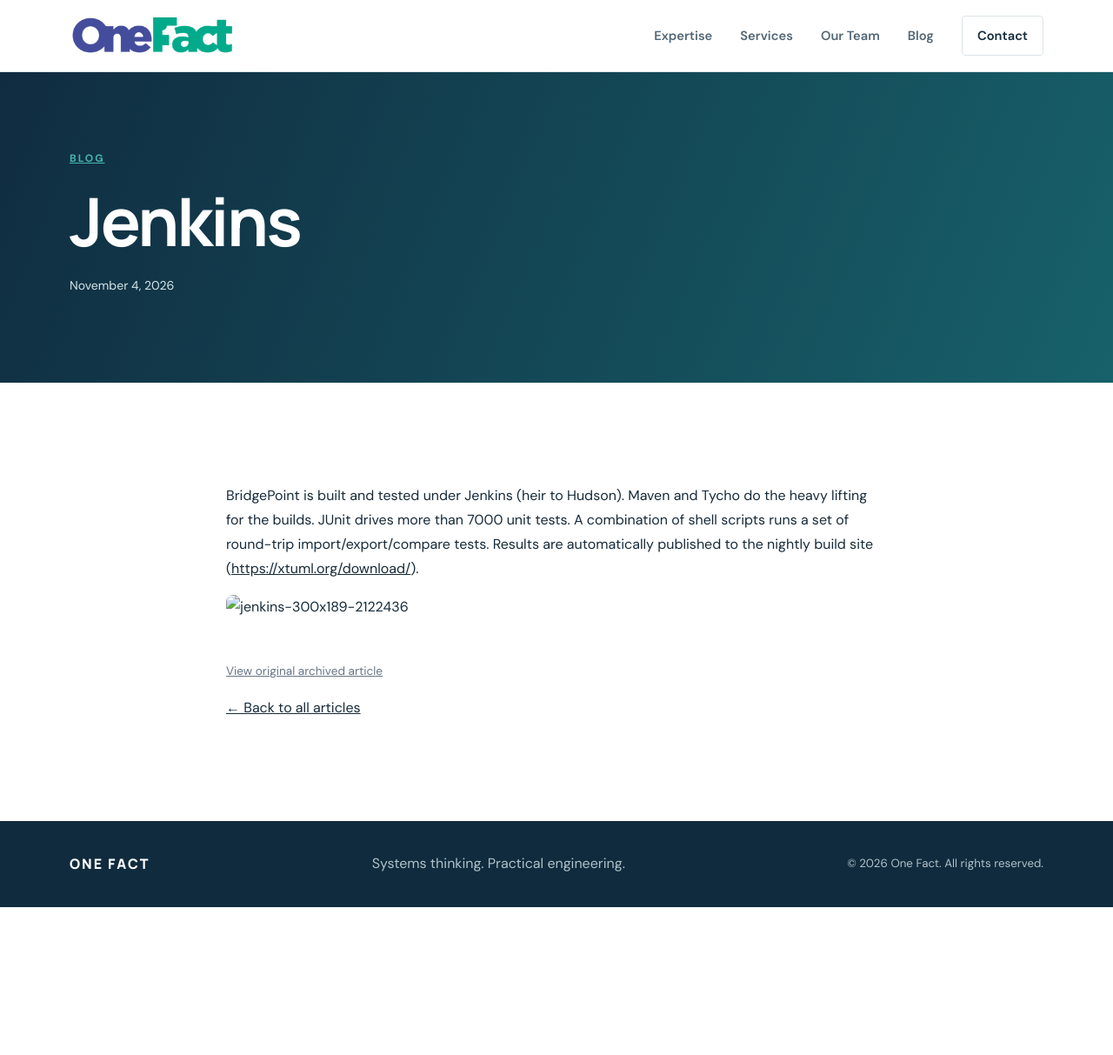
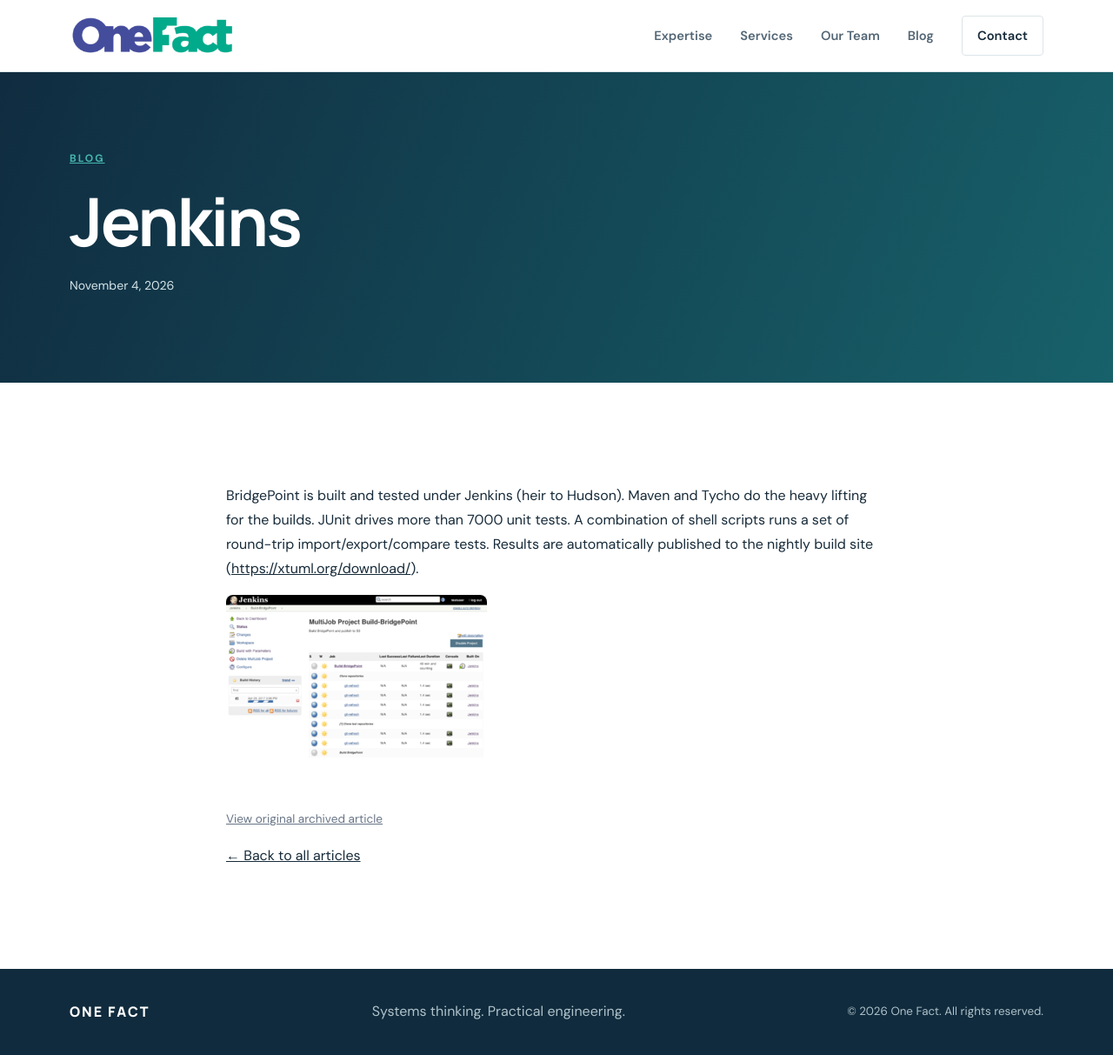
Before and after one commit to xtuml/onefactinc, a Jekyll site: the page built from _articles/jenkins.html, in a window 1280 px wide. Shown: the whole page at 87% size. Built offline with Jekyll 4.4.1, drawn with Linux system fonts in a browser that asks for light colours; before the commit the page ends 1043 px from its top, so only the background shows below that.

Commit message:
Use local images in article

```diff
--- a/_articles/jenkins.html
+++ b/_articles/jenkins.html
@@ -6,4 +6,4 @@ source_url: "https://onefact.net/jenkins/"
 ---
 
 <p>BridgePoint is built and tested under Jenkins (heir to Hudson). Maven and Tycho do the heavy lifting for the builds. JUnit drives more than 7000 unit tests. A combination of shell scripts runs a set of round-trip import/export/compare tests. Results are automatically published to the nightly build site (<a href="https://xtuml.org/download/" target="_blank" rel="nofollow noopener noreferrer">https://xtuml.org/download/</a>).</p>
-<p><img alt='jenkins-300x189-2122436' class="alignnone size-medium wp-image-844" src='../wp-content/uploads/2017/04/jenkins-300x189-2122436.png' alt="" width="300" height="189" /></p>
+<p><img alt='jenkins-300x189-2122436' class="alignnone size-medium wp-image-844" src='{{ '/assets/images/jenkins-300x189-2122436.png' | relative_url }}' alt="" width="300" height="189" /></p>
```
